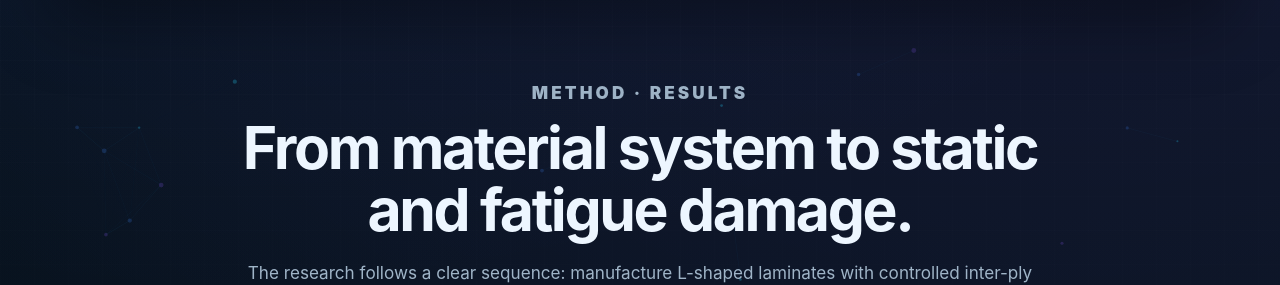
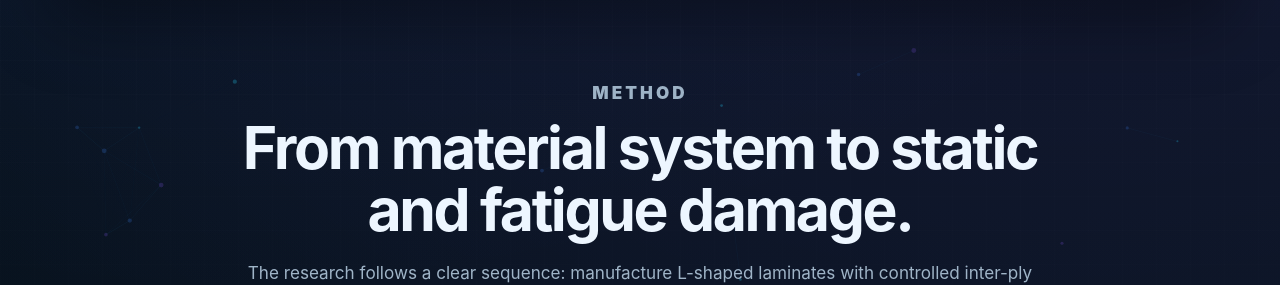
Before and after one commit to kirtuniarahul/kirtuniarahul.github.io, a Jekyll site: the page built from research-l-shaped-delamination.md, in a window 1280 px wide and 900 px high, scrolled down 1645 px. Shown: the part 178-463 px from the top of the window. Built offline with Jekyll 4.4.1, drawn with Linux system fonts in a browser that asks for light colours.

Commit message:
Standardize research section label to Method

```diff
--- a/research-l-shaped-delamination.md
+++ b/research-l-shaped-delamination.md
@@ -999,7 +999,7 @@ description: "Matrix failure and delamination analysis of L-shaped composite lam
     <section class="lshape-story">
 
       <div class="lshape-story-intro">
-        <p class="eyebrow">METHOD · RESULTS</p>
+        <p class="eyebrow">METHOD</p>
         <h2>From material system to static and fatigue damage.</h2>
         <p>
           The research follows a clear sequence: manufacture L-shaped laminates with controlled
```
